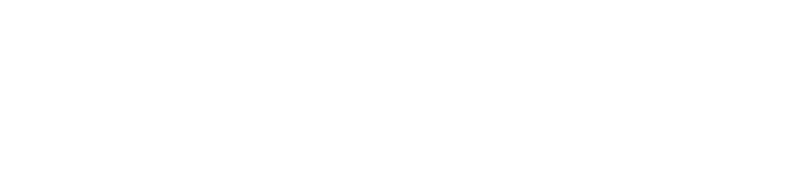
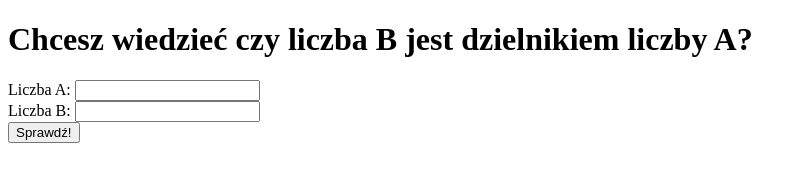
Before and after one commit to CodersLab/Node.js_challenge_dzien_6, a plain HTML site: page app/public/zadanie01/index.html in a window 1280 px wide. Shown: the whole page, without its empty margins (0-806 px from the left). Drawn offline with Linux system fonts and the light colour scheme.

Commit message:
Zadanie 01 - done

```diff
--- a/app/public/zadanie01/index.html
+++ b/app/public/zadanie01/index.html
@@ -1 +1,21 @@
 <!-- Twój kod -->
+
+<!doctype html>
+<html>
+<head>
+    <meta charset="UTF-8">
+    <meta name="viewport"
+          content="width=device-width, user-scalable=no, initial-scale=1.0, maximum-scale=1.0, minimum-scale=1.0">
+    <meta http-equiv="X-UA-Compatible" content="ie=edge">
+    <title>Coders Lab</title>
+    <link rel="stylesheet" href="./css/style.css">
+</head>
+<body>
+    <h1>Chcesz wiedzieć czy liczba B jest dzielnikiem liczby A?</h1>
+    <form action="/result" method="post">
+        Liczba A: <input type="text" name="numberA"><br>
+        Liczba B: <input type="text" name="numberB"><br>
+        <button type="submit">Sprawdź!</button>
+    </form>
+</body>
+</html>
```
